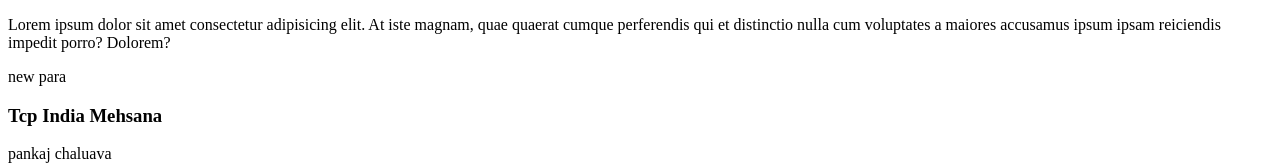
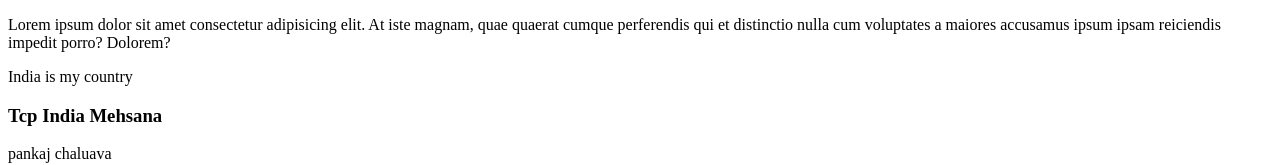
Before and after one commit to thakorpankaj1137/myproject, a plain HTML site: page index.html in a window 1280 px wide. Shown: the top 165 px of the page. Drawn offline with Linux system fonts and the light colour scheme.

Commit message:
new words

```diff
--- a/index.html
+++ b/index.html
@@ -12,7 +12,7 @@
     <p>Lorem ipsum dolor sit amet consectetur adipisicing elit. At iste magnam, quae quaerat cumque perferendis qui et
         distinctio nulla cum voluptates a maiores accusamus ipsum ipsam reiciendis impedit porro? Dolorem?</p>
 
-    <p>new para</p>
+    <p>India is my country</p>
 
     <h3>Tcp India Mehsana</h3>
 
```
